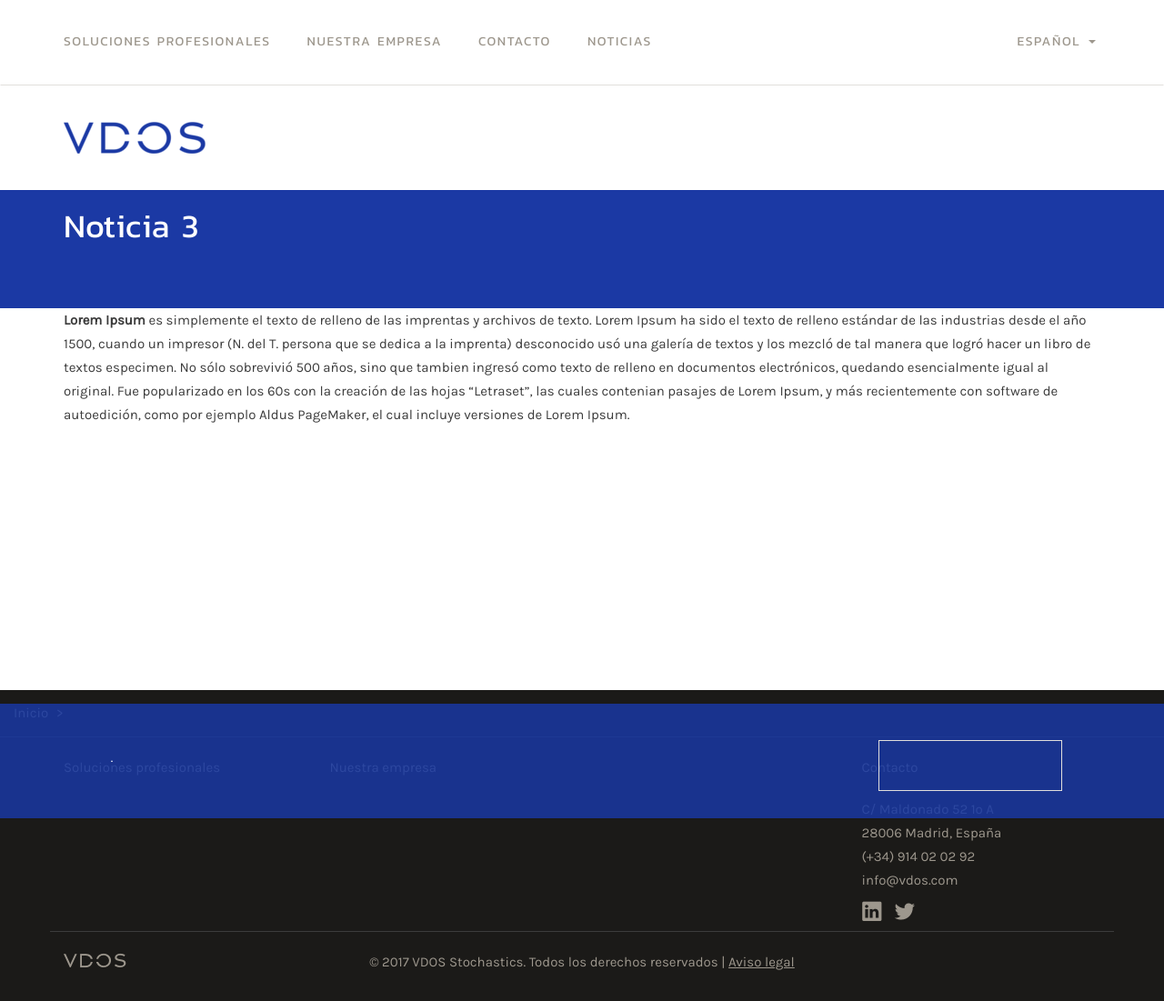
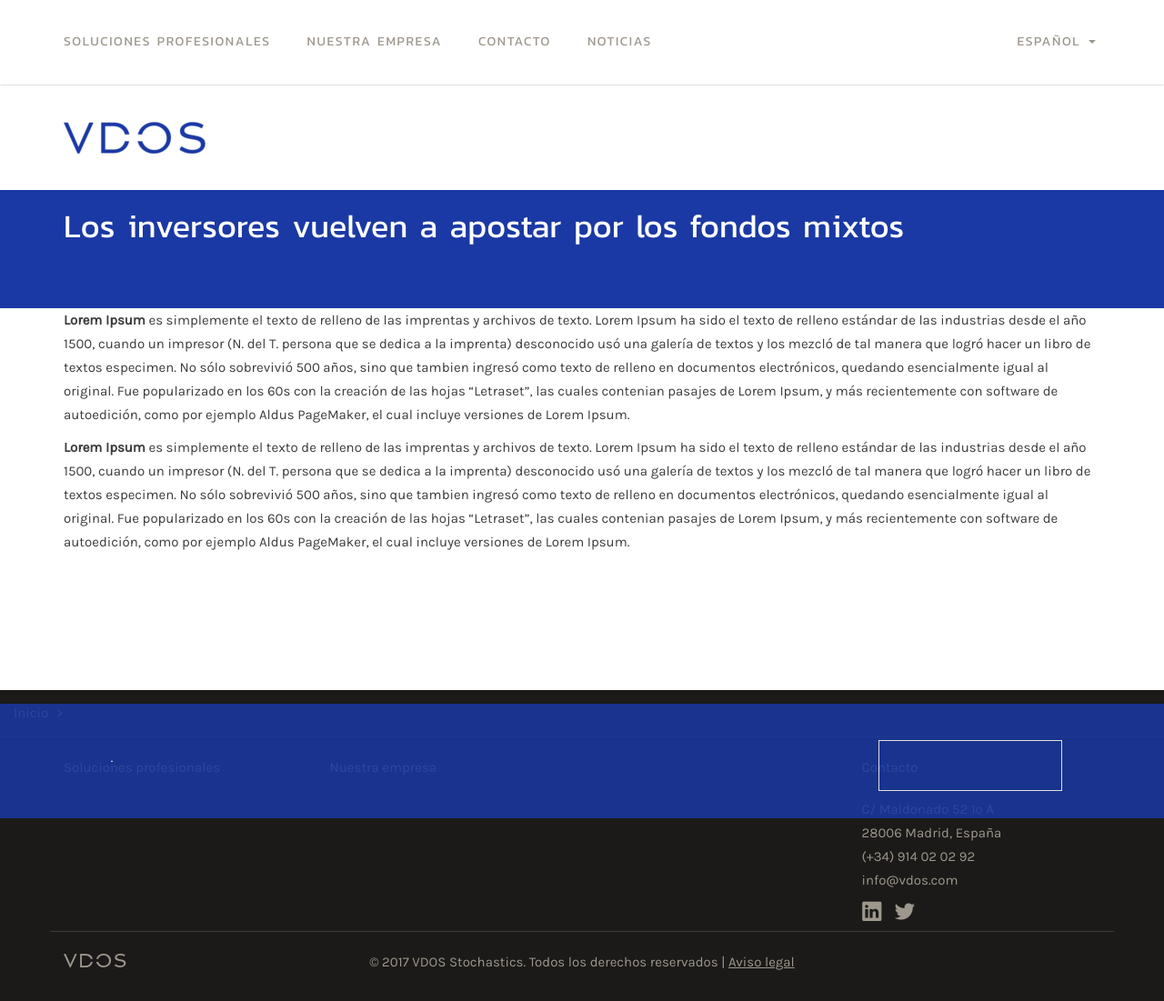
Before and after one commit to spc82/spc82.github.io, a Jekyll site: the page built from _posts/2017-02-10-noticia-3.markdown, in a window 1280 px wide. Shown: the whole page at 91% size. Built offline with Jekyll 4.4.1, drawn with Linux system fonts in a browser that asks for light colours.

Commit message:
Updated Noticia 3

```diff
--- a/_posts/2017-02-10-noticia-3.markdown
+++ b/_posts/2017-02-10-noticia-3.markdown
@@ -1,14 +1,31 @@
 ---
-title: Noticia 3
+title: Los inversores vuelven a apostar por los fondos mixtos
 date: 2017-02-10 15:48:00 +01:00
 categories:
 - es
 - noticias
 tags:
 - sobre vdos
-author: Simón Prieto
-thumbnail: "/uploads/lion-thumbnail.png"
+summary-text: '**Lorem Ipsum** es simplemente el texto de relleno de las imprentas
+  y archivos de texto. Lorem Ipsum ha sido el texto de relleno estándar de las industrias
+  desde el año 1500, cuando un impresor (N. del T. persona que se dedica a la imprenta)
+  desconocido usó una galería de textos y los mezcló de tal manera que logró hacer
+  un libro de textos especimen. No sólo sobrevivió 500 años, sino que tambien ingresó
+  como texto de relleno en documentos electrónicos, quedando esencialmente igual al
+  original. Fue popularizado en los 60s con la creación de las hojas "Letraset", las
+  cuales contenian pasajes de Lorem Ipsum, y más recientemente con software de autoedición,
+  como por ejemplo Aldus PageMaker, el cual incluye versiones de Lorem Ipsum.'
+authors: Sergio Ortega
+keywords: Lorem Ipsum
+description: "**Lorem Ipsum** es simplemente el texto de relleno de las imprentas
+  y archivos de texto. "
+thumbnail-image: "/uploads/lion-thumbnail.png"
+article-image: "/uploads/lion.jpg"
+article-image-title: Lion
+medios: Medio 1
 layout: post
 ---
 
 **Lorem Ipsum** es simplemente el texto de relleno de las imprentas y archivos de texto. Lorem Ipsum ha sido el texto de relleno estándar de las industrias desde el año 1500, cuando un impresor (N. del T. persona que se dedica a la imprenta) desconocido usó una galería de textos y los mezcló de tal manera que logró hacer un libro de textos especimen. No sólo sobrevivió 500 años, sino que tambien ingresó como texto de relleno en documentos electrónicos, quedando esencialmente igual al original. Fue popularizado en los 60s con la creación de las hojas "Letraset", las cuales contenian pasajes de Lorem Ipsum, y más recientemente con software de autoedición, como por ejemplo Aldus PageMaker, el cual incluye versiones de Lorem Ipsum.
+
+**Lorem Ipsum** es simplemente el texto de relleno de las imprentas y archivos de texto. Lorem Ipsum ha sido el texto de relleno estándar de las industrias desde el año 1500, cuando un impresor (N. del T. persona que se dedica a la imprenta) desconocido usó una galería de textos y los mezcló de tal manera que logró hacer un libro de textos especimen. No sólo sobrevivió 500 años, sino que tambien ingresó como texto de relleno en documentos electrónicos, quedando esencialmente igual al original. Fue popularizado en los 60s con la creación de las hojas "Letraset", las cuales contenian pasajes de Lorem Ipsum, y más recientemente con software de autoedición, como por ejemplo Aldus PageMaker, el cual incluye versiones de Lorem Ipsum.
```
